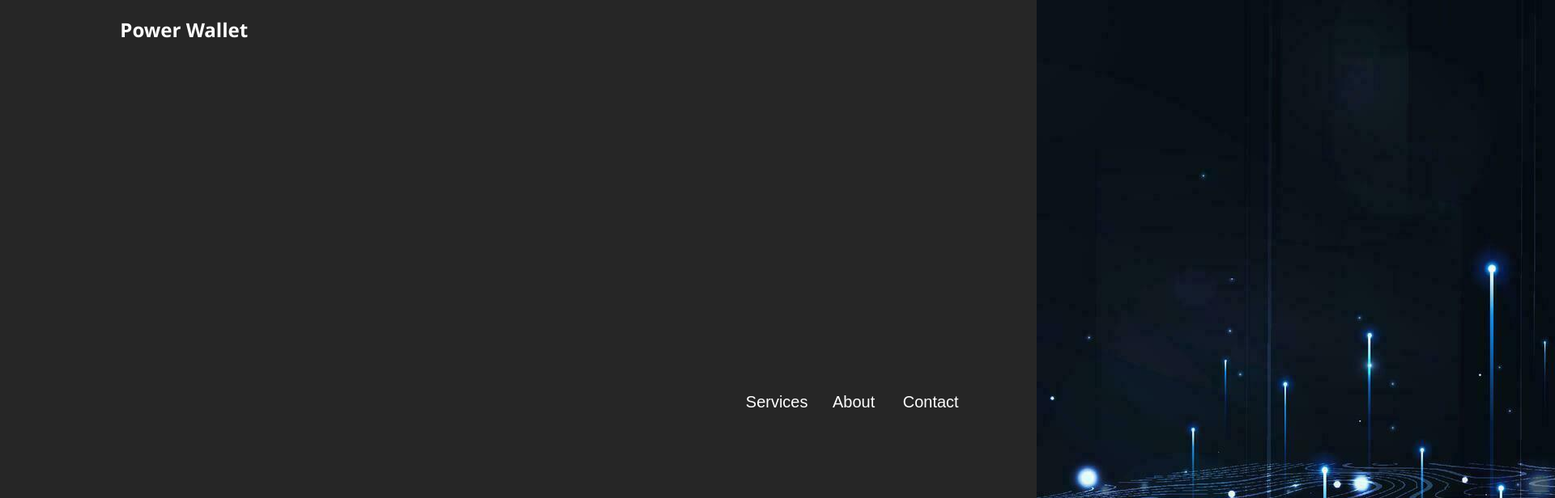
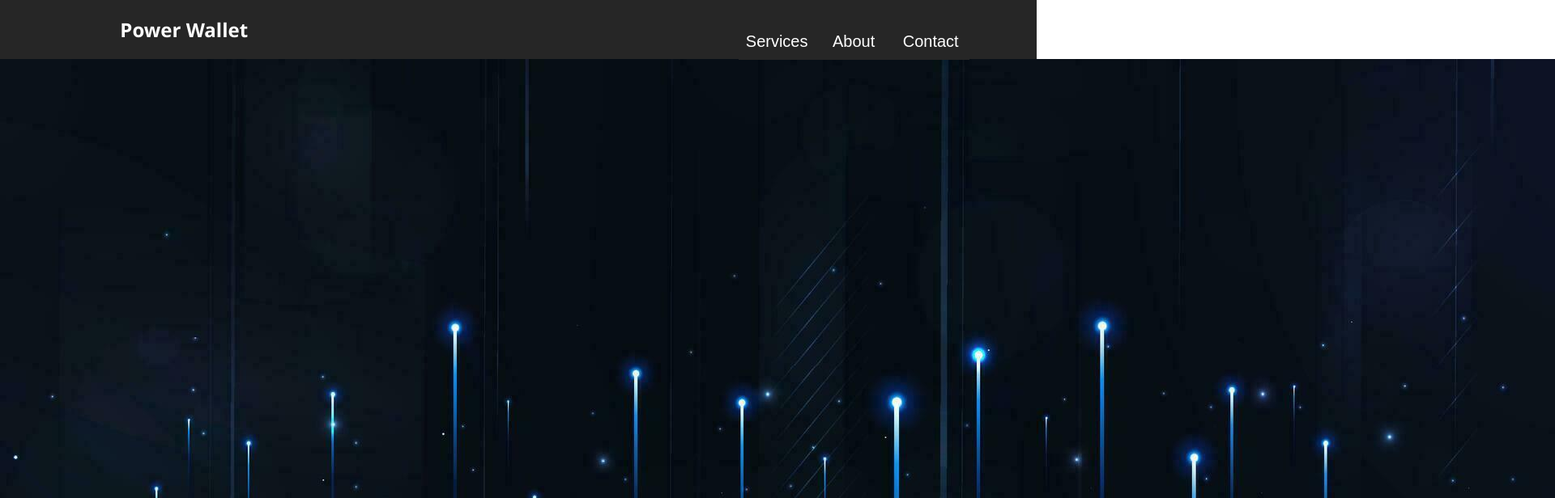
Before and after one commit to ZacharyDLopez/ShellHacks-Project, an Angular app in the folder power-wallet/: page / in a window 1280 px wide. Shown: the top 616 px of the page at 81% size, 1920 px wide, since content can reach past the window. Built offline with nearby package versions, Linux system fonts and the light colour scheme.

Commit message:
Made some changes to home page. Added background image

```diff
--- a/power-wallet/src/app/home-page/home-page.component.html
+++ b/power-wallet/src/app/home-page/home-page.component.html
@@ -1,5 +1,4 @@
 <section class="background-container">
-    <div class="header-container">
         <div class="header-container">
             <div class="title-container">
                 <h1 class="home-title">Power Wallet</h1>
@@ -13,5 +12,4 @@
         <div class="background-image">
             <img class="home-img" src="assets/home-page-bg.jpg" alt="ba"/>
         </div>
-    </div>
 </section>
```
